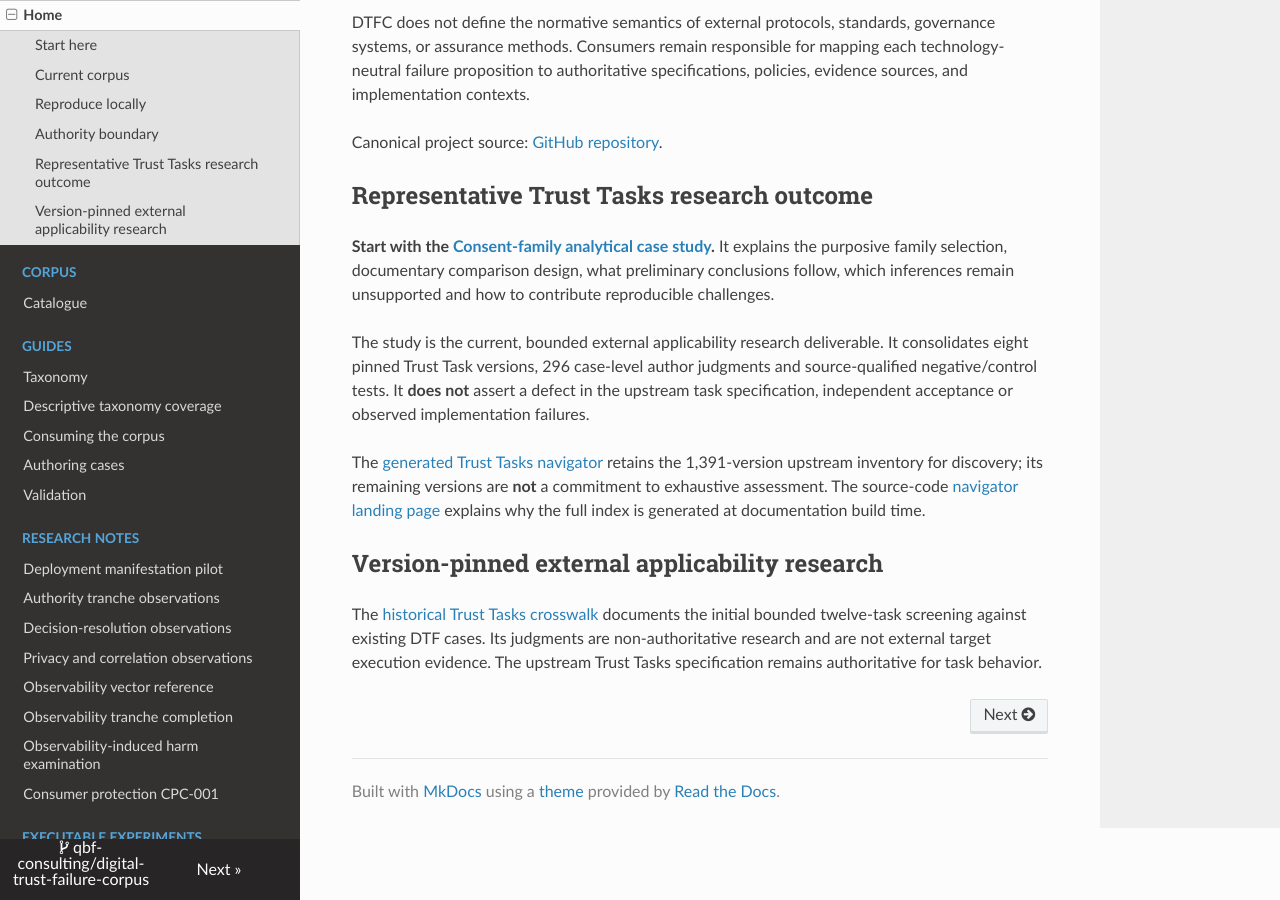
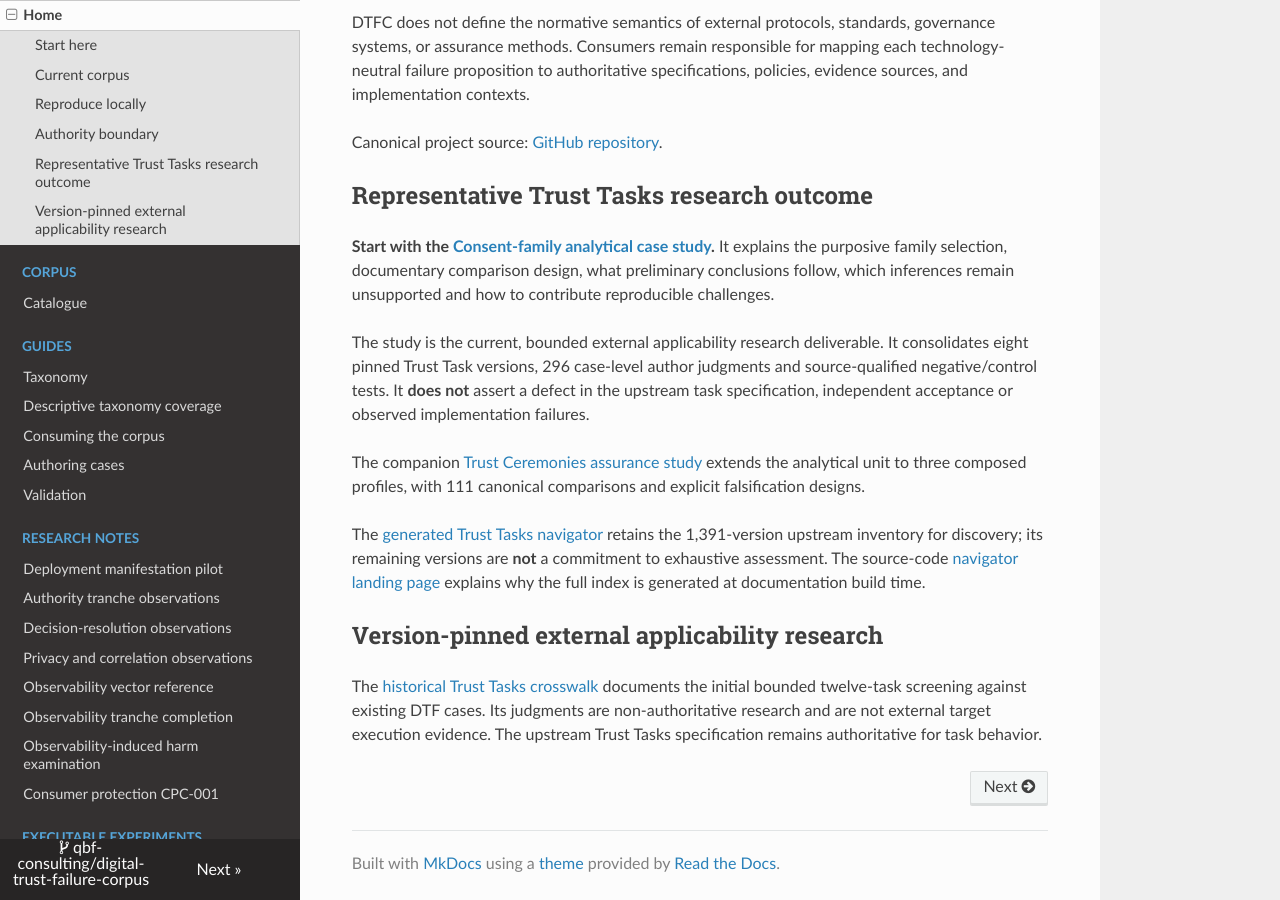
Before and after one commit to qbf-consulting/digital-trust-failure-corpus, an MkDocs documentation site: the page built from docs/index.md, in a window 1280 px wide and 900 px high, scrolled down 1377 px. Built offline with MkDocs 1.6.1, drawn with Linux system fonts in a browser that asks for light colours; nearby versions of some CDN libraries.

Commit message:
docs(research): expose ceremony study in docs/index.md (#168)
AI-assisted documentation integration.
Signed-off-by: sankarshan <1469458+sankarshanmukhopadhyay@users.noreply.github.com>

```diff
--- a/docs/index.md
+++ b/docs/index.md
@@ -54,6 +54,8 @@ Canonical project source: [GitHub repository](https://github.com/qbf-consulting/
 
 The study is the current, bounded external applicability research deliverable. It consolidates eight pinned Trust Task versions, 296 case-level author judgments and source-qualified negative/control tests. It **does not** assert a defect in the upstream task specification, independent acceptance or observed implementation failures.
 
+The companion [Trust Ceremonies assurance study](trust-ceremonies-assurance-study.md) extends the analytical unit to three composed profiles, with 111 canonical comparisons and explicit falsification designs.
+
 The [generated Trust Tasks navigator](https://qbf-consulting.github.io/digital-trust-failure-corpus/trust-tasks/) retains the 1,391-version upstream inventory for discovery; its remaining versions are **not** a commitment to exhaustive assessment. The source-code [navigator landing page](trust-tasks/index.md) explains why the full index is generated at documentation build time.
 
 ## Version-pinned external applicability research
```
